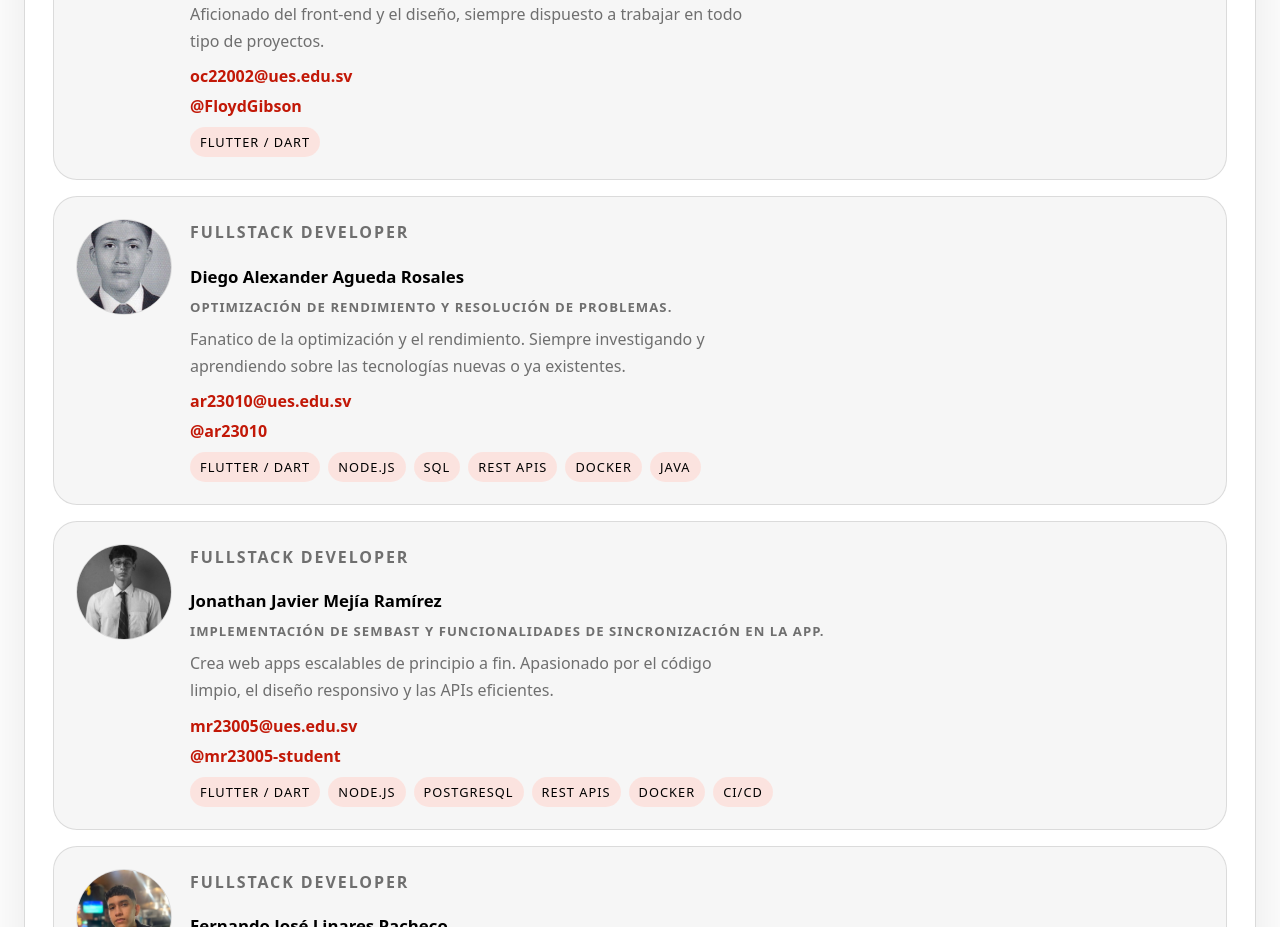
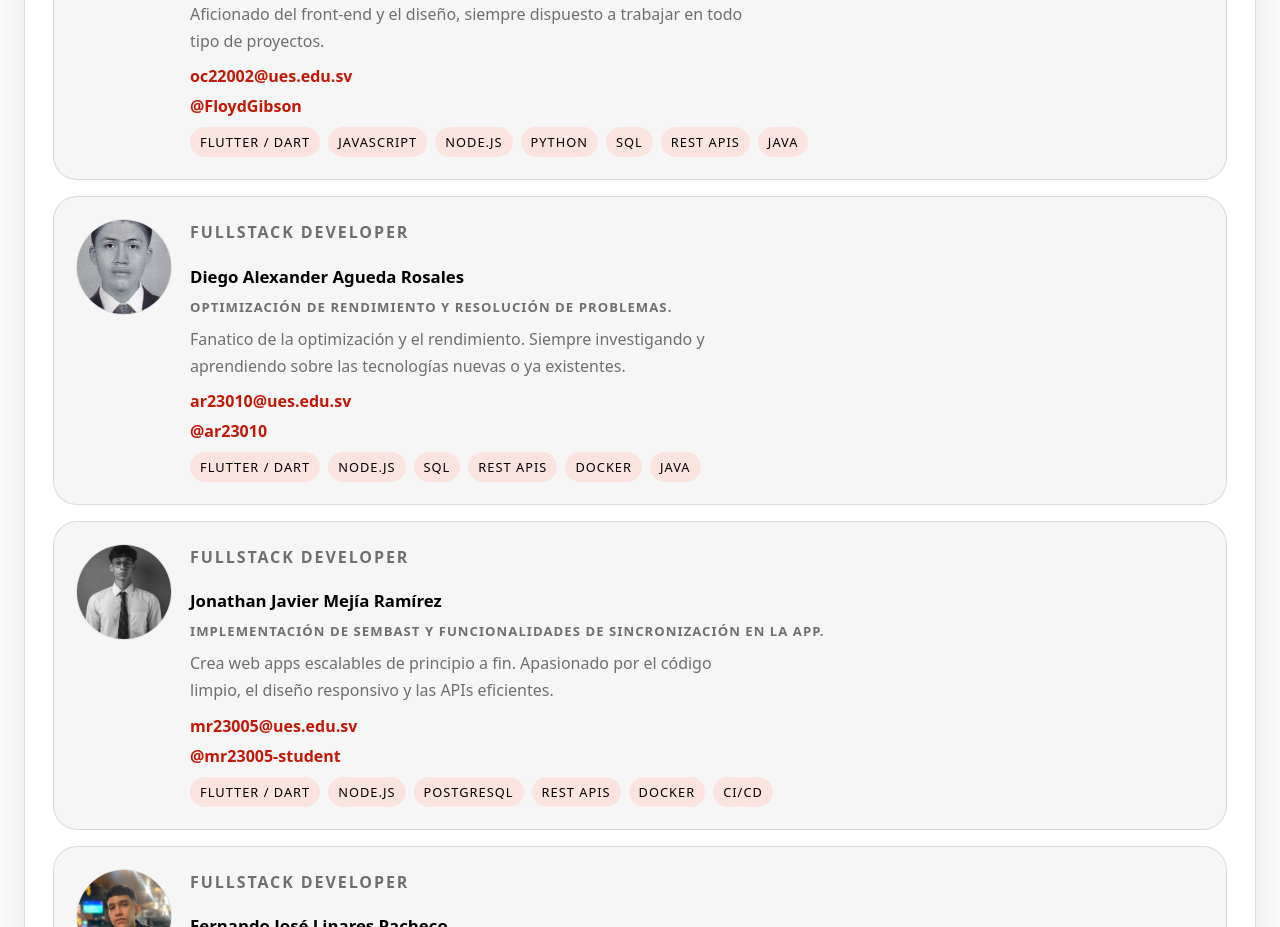
Before and after one commit to FloydGibson/organizateLanding, a Vue app: page / in a window 1280 px wide. Shown: the part 3460-4387 px from the top of the page. Built offline with nearby package versions, Linux system fonts and the light colour scheme; a web font is replaced by a local one.

Commit message:
feat: expand developer skills list for enhanced profile detail

```diff
--- a/src/App.vue
+++ b/src/App.vue
@@ -130,7 +130,7 @@ const developerContacts = [
     role: 'Desarrollo de la interfaz movil y optimizacion de rendimiento.',
     description:
       'Aficionado del front-end y el diseño, siempre dispuesto a trabajar en todo tipo de proyectos.',
-    skills: ['Flutter / Dart'],
+    skills: ['Flutter / Dart', 'JavaScript', 'Node.js', 'Python', 'SQL', 'REST APIs', 'Java'],
     gitUser: 'FloydGibson',
     photoUrl: diegoOrtezPhoto,
   },
```
